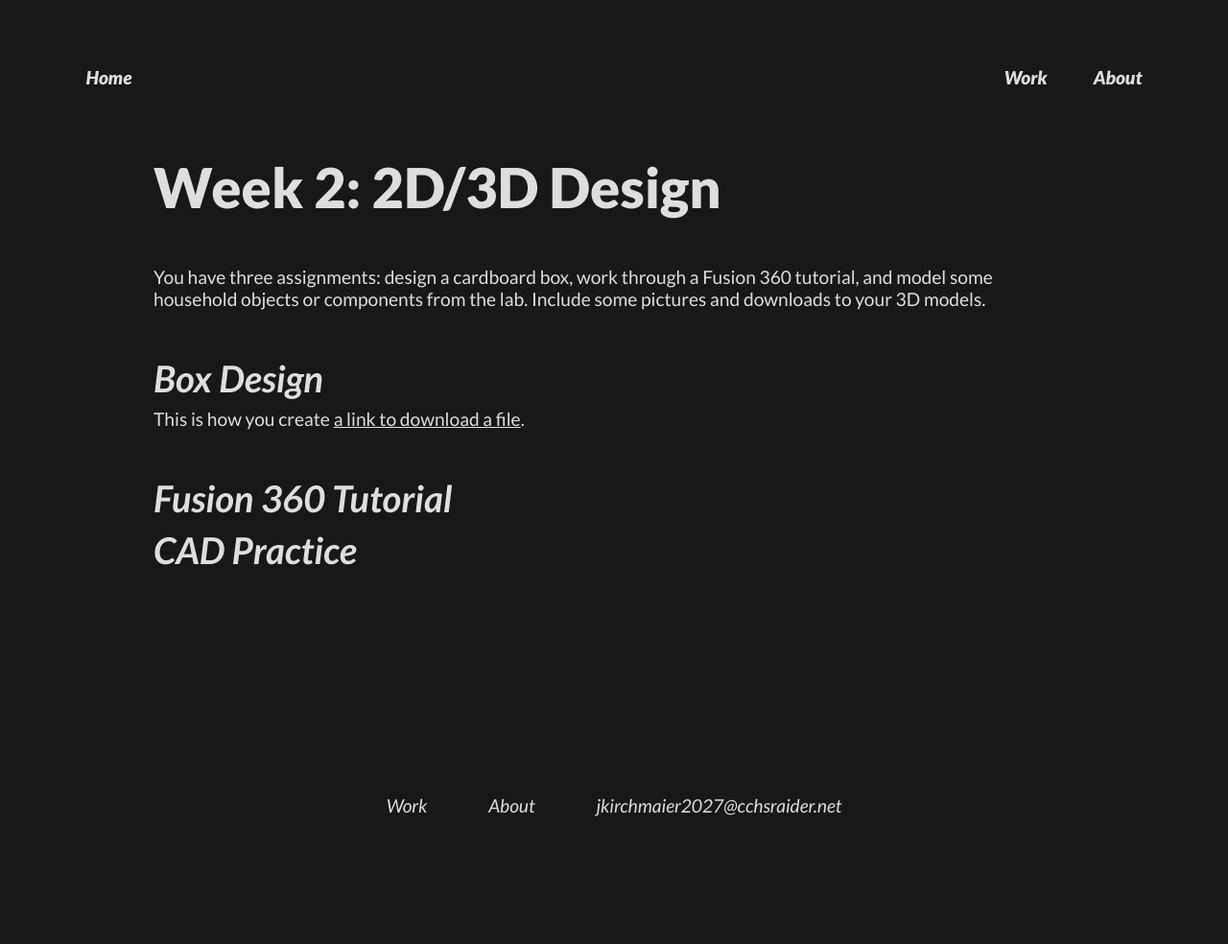
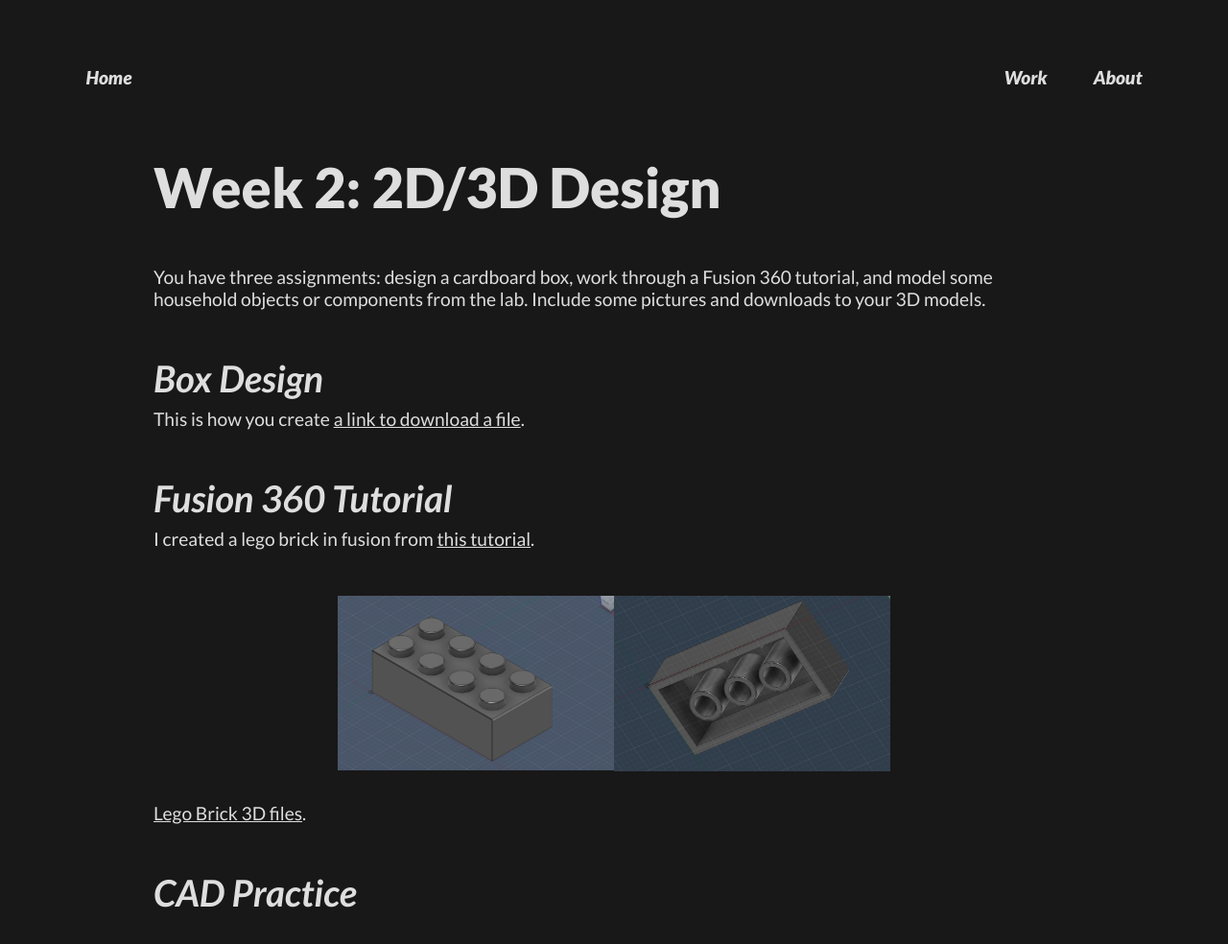
Before and after one commit to Jkirchma024/phys-s-12, a plain HTML site: page 02_2Ddesign/index.html in a window 1280 px wide. Shown: the top 984 px of the page at 96% size. Before the commit the page ends 915 px from the top, so only its background shows below. Drawn offline with Linux system fonts and the light colour scheme.

Commit message:
Uploaded lego brick tutorial

```diff
--- a/02_2Ddesign/index.html
+++ b/02_2Ddesign/index.html
@@ -28,6 +28,15 @@
 
       <h2>Fusion 360 Tutorial</h2>
 
+      <p>I created a lego brick in fusion from <a href="https://www.youtube.com/watch?v=4G2E_DqQteM">this tutorial</a>.</p>
+
+      <div class="img-duo">
+        <img src="./Assets/lego_top.png" alt="">
+        <img src="./Assets/lego_bttm.png" alt="">
+      </div>
+      <p><a href="./Assets/lego_brick.stl" download>Lego Brick 3D files</a>.</p>
+
+
       <h2>CAD Practice</h2>
     </section>
   </body>
```
Also changed, not shown: 02_2Ddesign/Assets/lego_bttm.png (added), 02_2Ddesign/Assets/lego_top.png (added), 1 other file.
